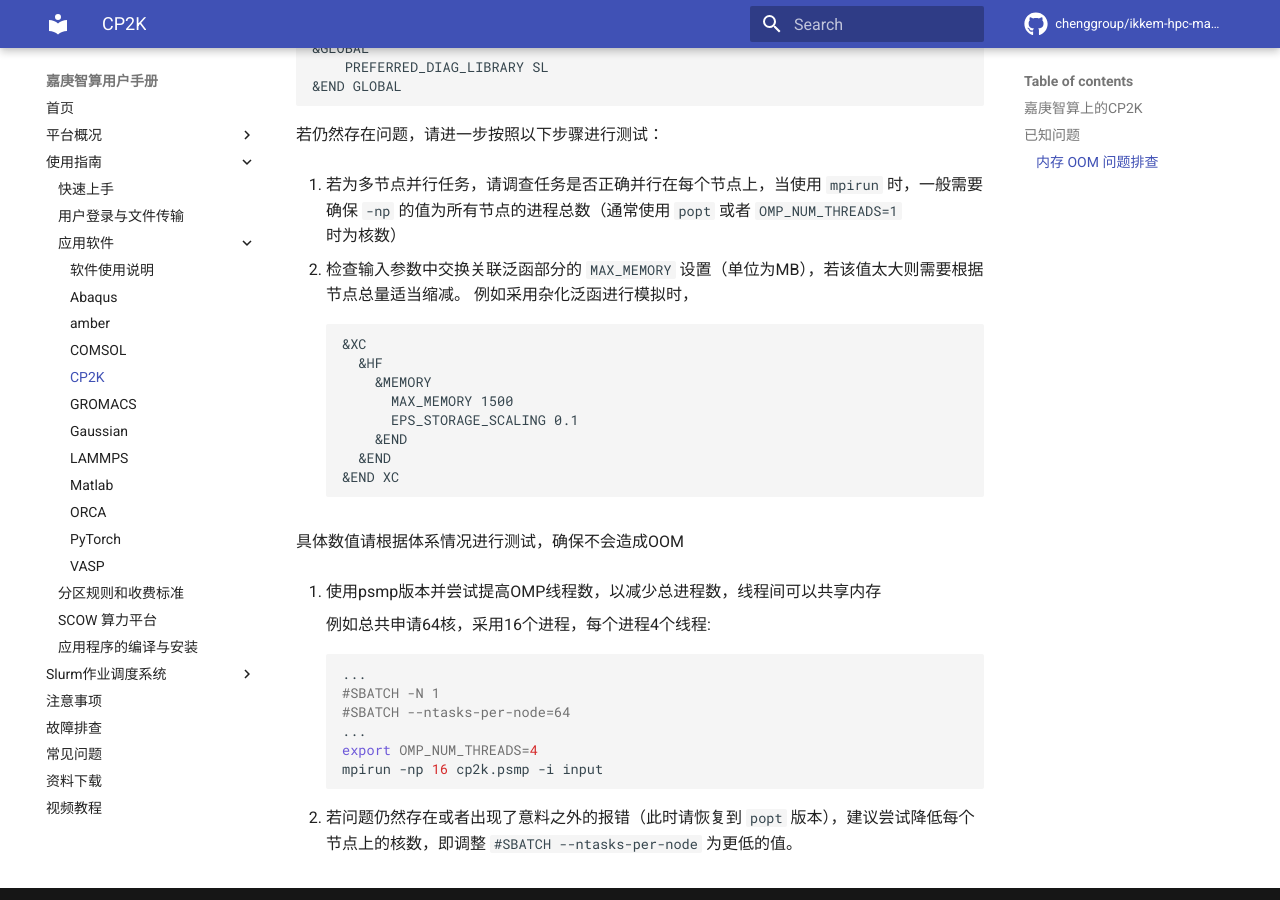
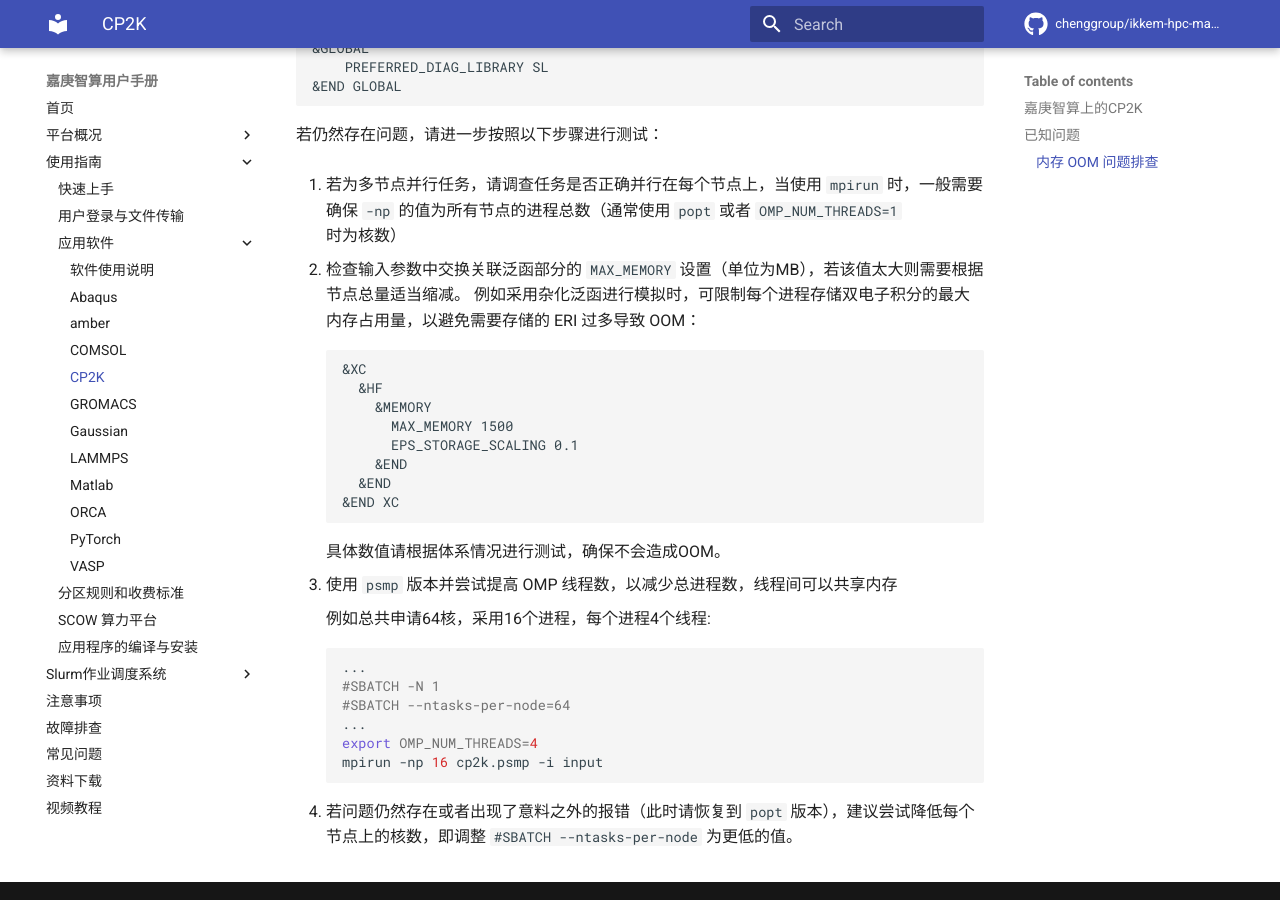
Before and after one commit to chenggroup/ikkem-hpc-manual, an MkDocs documentation site: the page built from docs/usage/apps/cp2k.md, in a window 1280 px wide and 900 px high, scrolled down 1314 px. Built offline with MkDocs 1.6.1 and Material for MkDocs 9.7.7, drawn with Linux system fonts in a browser that asks for light colours; comment, search, counter and statistics services are not loaded.

Commit message:
fix typo

````diff
--- a/docs/usage/apps/cp2k.md
+++ b/docs/usage/apps/cp2k.md
@@ -163,7 +163,7 @@ CP2K 是可用于DFT计算和分子动力学模拟的强大软件包。它支持
 1. 若为多节点并行任务，请调查任务是否正确并行在每个节点上，当使用 `mpirun` 时，一般需要确保 `-np` 的值为所有节点的进程总数（通常使用 `popt` 或者 `OMP_NUM_THREADS=1` 时为核数）
 
 2. 检查输入参数中交换关联泛函部分的 `MAX_MEMORY` 设置（单位为MB），若该值太大则需要根据节点总量适当缩减。
-   例如采用杂化泛函进行模拟时，
+   例如采用杂化泛函进行模拟时，可限制每个进程存储双电子积分的最大内存占用量，以避免需要存储的 ERI 过多导致 OOM：
 
     ```
     &XC
@@ -176,9 +176,9 @@ CP2K 是可用于DFT计算和分子动力学模拟的强大软件包。它支持
     &END XC
     ```
 
-   具体数值请根据体系情况进行测试，确保不会造成OOM
+    具体数值请根据体系情况进行测试，确保不会造成OOM。
 
-3. 使用psmp版本并尝试提高OMP线程数，以减少总进程数，线程间可以共享内存
+3. 使用 `psmp` 版本并尝试提高 OMP 线程数，以减少总进程数，线程间可以共享内存
 
     例如总共申请64核，采用16个进程，每个进程4个线程:
 
````
